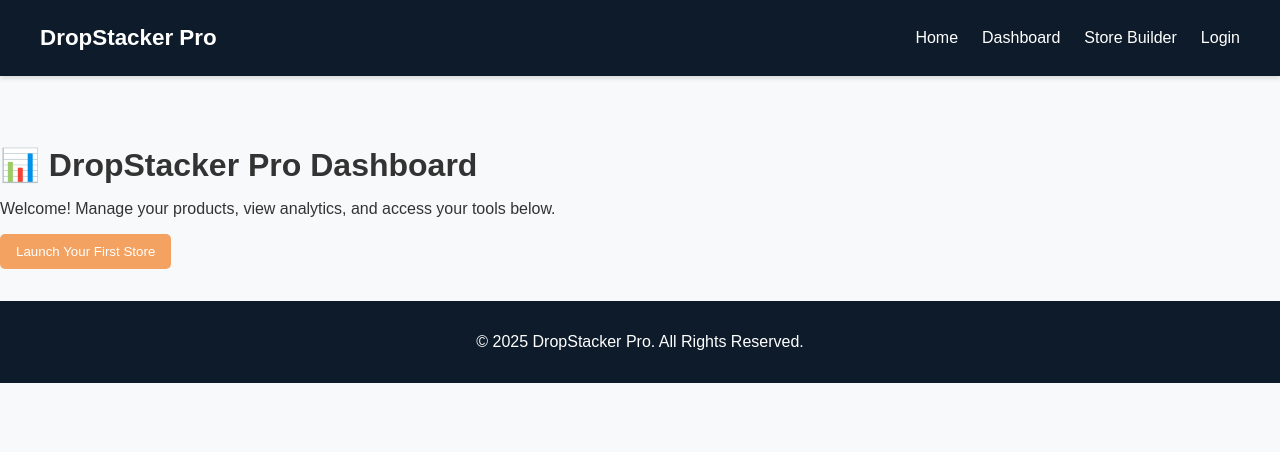
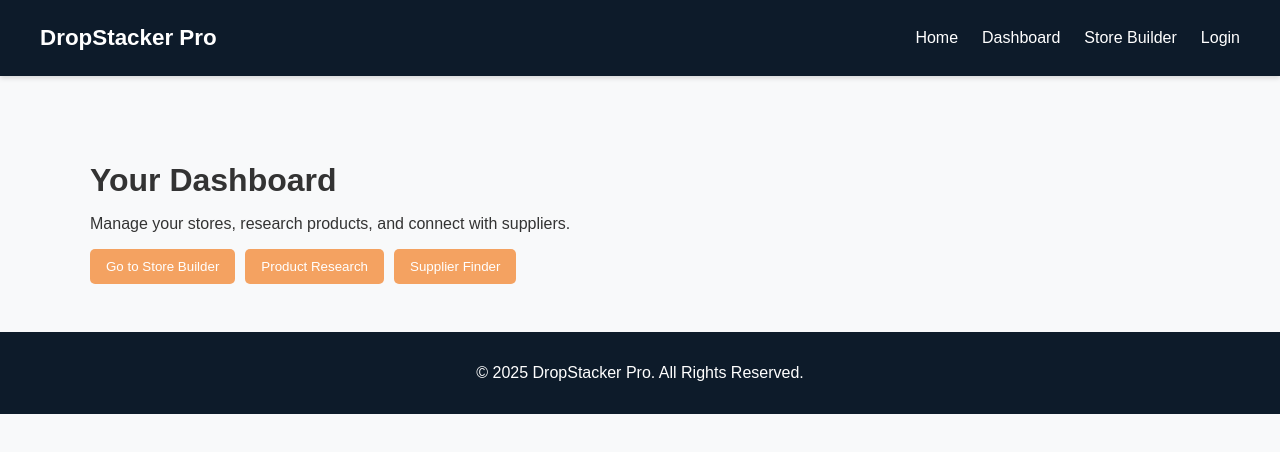
Before and after one commit to nextwaveaisuite/dropstacker-pro, a Next.js app: page /dashboard in a window 1280 px wide. Shown: the top 452 px of the page. Built offline with nearby package versions, Linux system fonts and the light colour scheme.

Commit message:
dashboard.js

```diff
--- a/pages/dashboard.js
+++ b/pages/dashboard.js
@@ -1,9 +1,13 @@
+import Link from "next/link";
+
 export default function Dashboard() {
   return (
-    <div className="dashboard">
-      <h1>📊 DropStacker Pro Dashboard</h1>
-      <p>Welcome! Manage your products, view analytics, and access your tools below.</p>
-      <button className="btn-primary">Launch Your First Store</button>
+    <div className="container">
+      <h1>Your Dashboard</h1>
+      <p>Manage your stores, research products, and connect with suppliers.</p>
+      <Link href="/storebuilder"><button>Go to Store Builder</button></Link>
+      <Link href="/productresearch"><button style={{ marginLeft: "10px" }}>Product Research</button></Link>
+      <Link href="/suppliers"><button style={{ marginLeft: "10px" }}>Supplier Finder</button></Link>
     </div>
   );
 }
```
